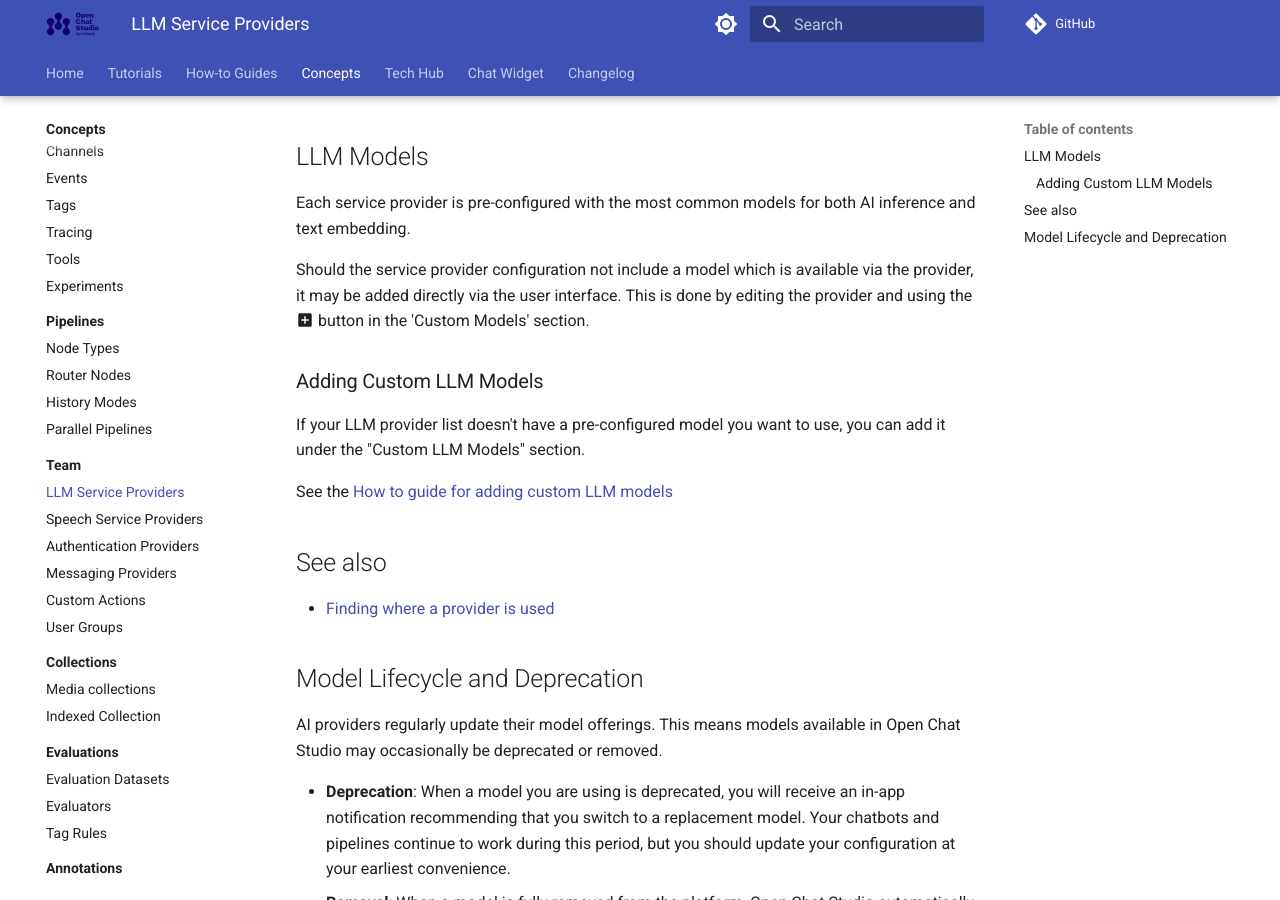
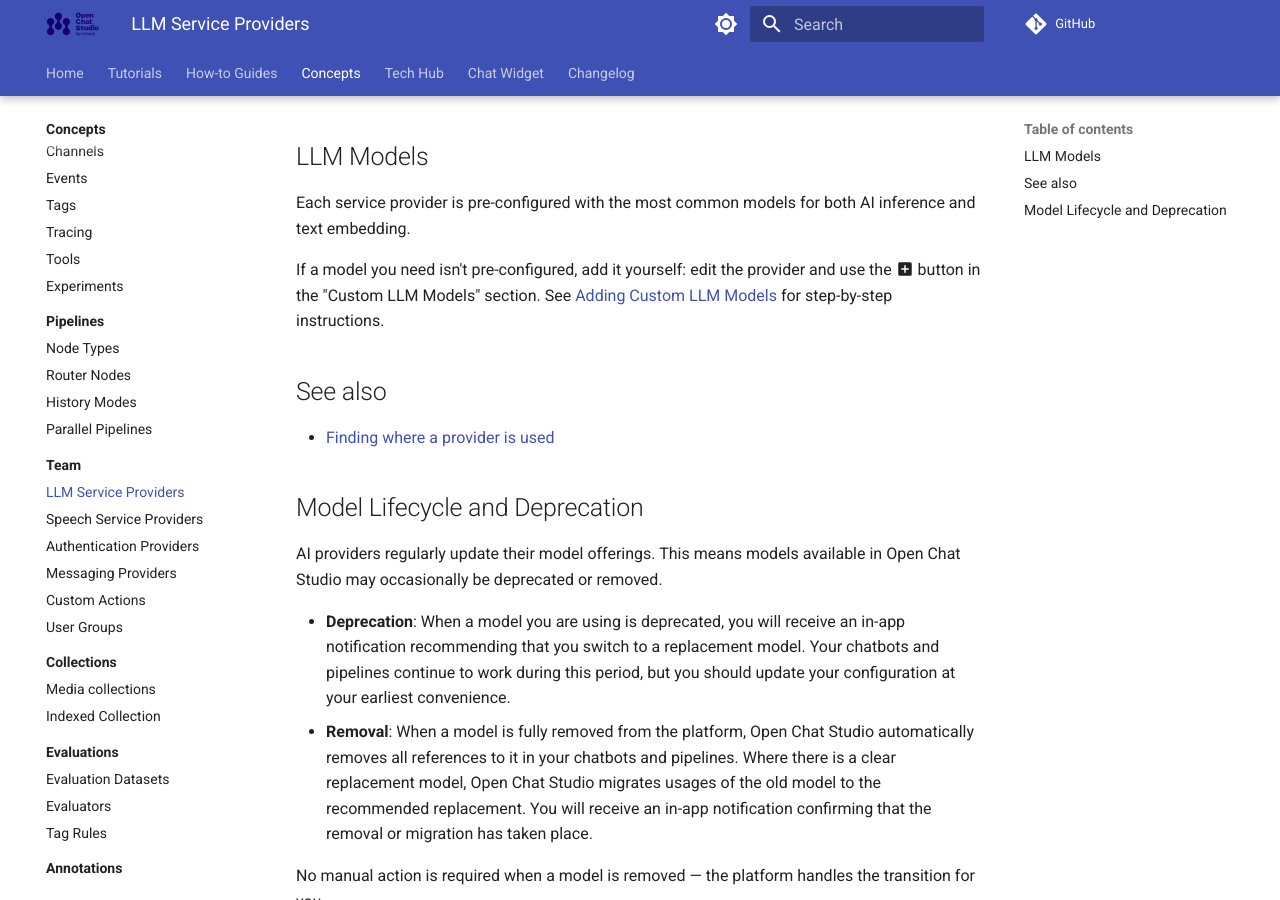
Before and after one commit to dimagi/open-chat-studio-docs, an MkDocs documentation site: the page built from docs/concepts/team/llm_providers.md, in a window 1280 px wide and 900 px high, scrolled down 575 px. Built offline with MkDocs 1.6.1 and Material for MkDocs 9.7.7, drawn with Linux system fonts in a browser that asks for light colours; a script that is not in the unit is left out; comment, search, counter and statistics services are not loaded.

Commit message:
Reduced duplication explanation of adding custom models from 2 pages into the configure providers page

```diff
--- a/docs/concepts/team/llm_providers.md
+++ b/docs/concepts/team/llm_providers.md
@@ -18,13 +18,7 @@
 
 Each service provider is pre-configured with the most common models for both AI inference and text embedding.
 
-Should the service provider configuration not include a model which is available via the provider, it may be added directly via the user interface. This is done by editing the provider and using the :material-plus-box: button in the 'Custom Models' section.
-
-### Adding Custom LLM Models
-
-If your LLM provider list doesn't have a pre-configured model you want to use, you can add it under the "Custom LLM Models" section.
-
-See the [How to guide for adding custom LLM models](../../tutorials/configure_providers.md#adding-custom-llm-models)
+If a model you need isn't pre-configured, add it yourself: edit the provider and use the :material-plus-box: button in the "Custom LLM Models" section. See [Adding Custom LLM Models](../../tutorials/configure_providers.md#adding-custom-llm-models) for step-by-step instructions.
 
 ## See also
 
```
Also changed, not shown: docs/tutorials/configure_providers.md (+1 -1 lines).
